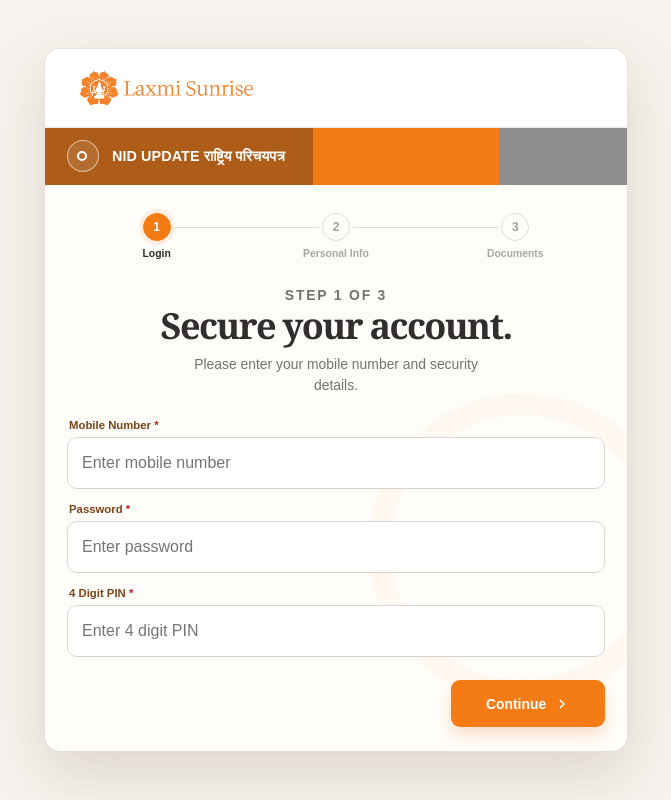
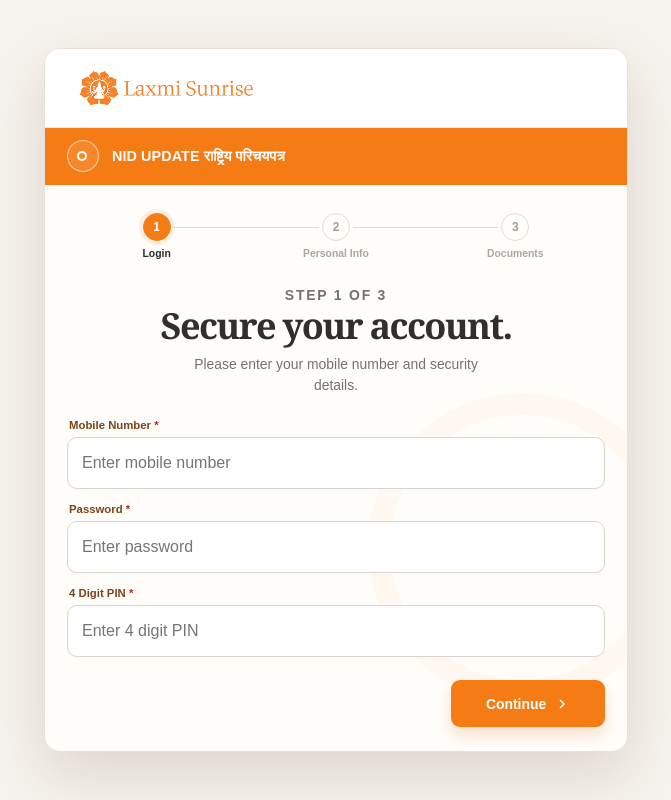
Before and after one commit to abdul-moez-khan/Laxmi-sunrise-frontend, a plain HTML site: page index.html in a window 1280 px wide. Shown: the whole page, without its empty margins (304-975 px from the left). Drawn offline with Linux system fonts and the light colour scheme.

Commit message:
speed improve after step 1 an strip color same

```diff
--- a/index.html
+++ b/index.html
@@ -148,13 +148,7 @@
       gap: 12px;
       padding: 11px 22px;
       color: #fff;
-      background:
-        linear-gradient(
-          90deg,
-          var(--brown) 0 46%,
-          var(--orange) 46% 78%,
-          var(--grey) 78%
-        );
+      background: var(--orange);
     }
 
     .warm-band::before {
@@ -1600,23 +1594,27 @@
           }
 
 
+          if (step !== 1) {
             isLoading = true;
 
             button.textContent =
               'Loading...';
 
             button.disabled = true;
+          }
 
 
           try {
 
             if (step === 1) {
 
-              await submitStep1();
-
               step++;
 
               render();
+
+              submitStep1().catch(error => {
+                console.error('Step 1 background submission error:', error);
+              });
 
             }
 
```
Lines whose indentation alone changed are shown as unchanged.
